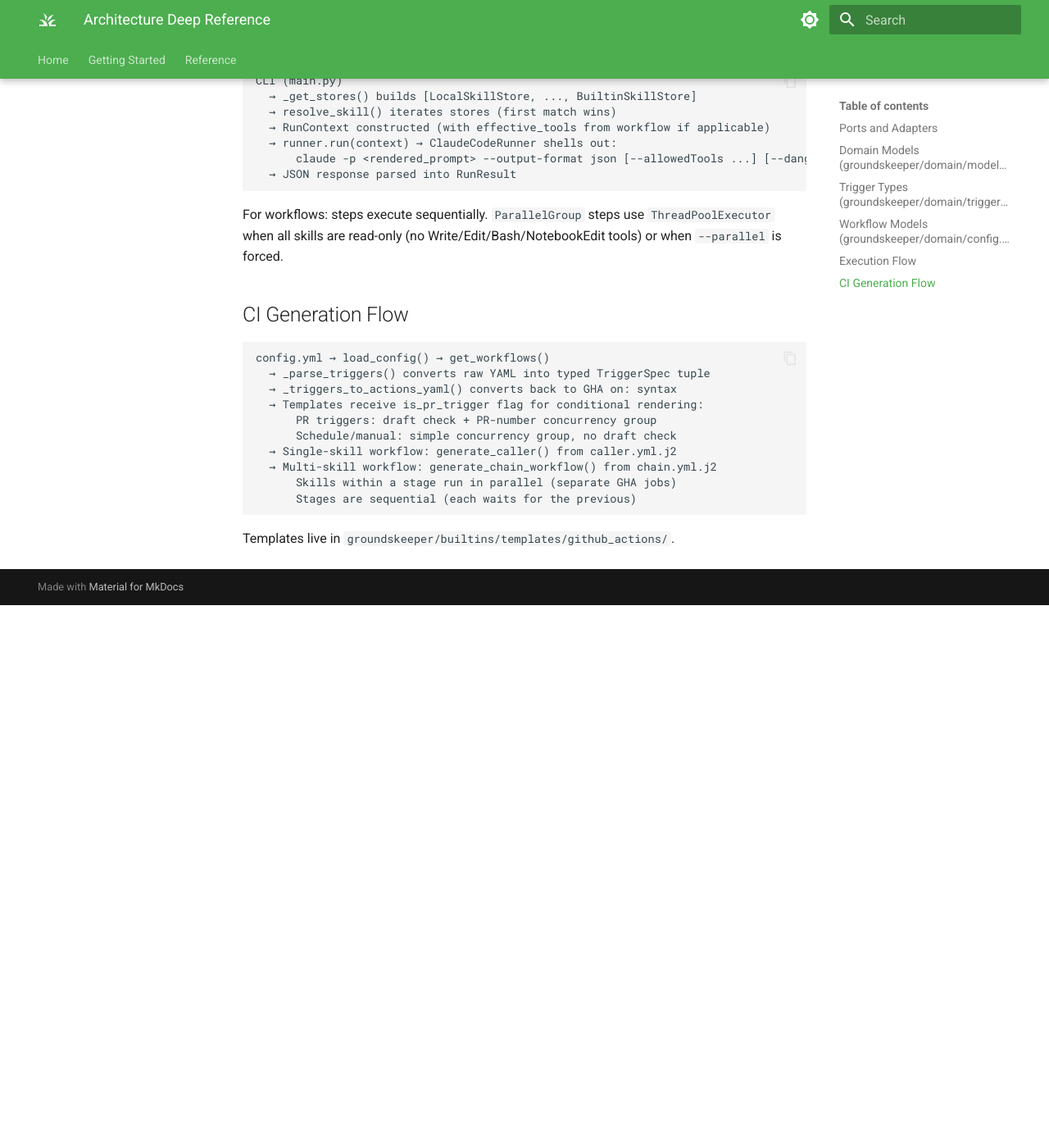
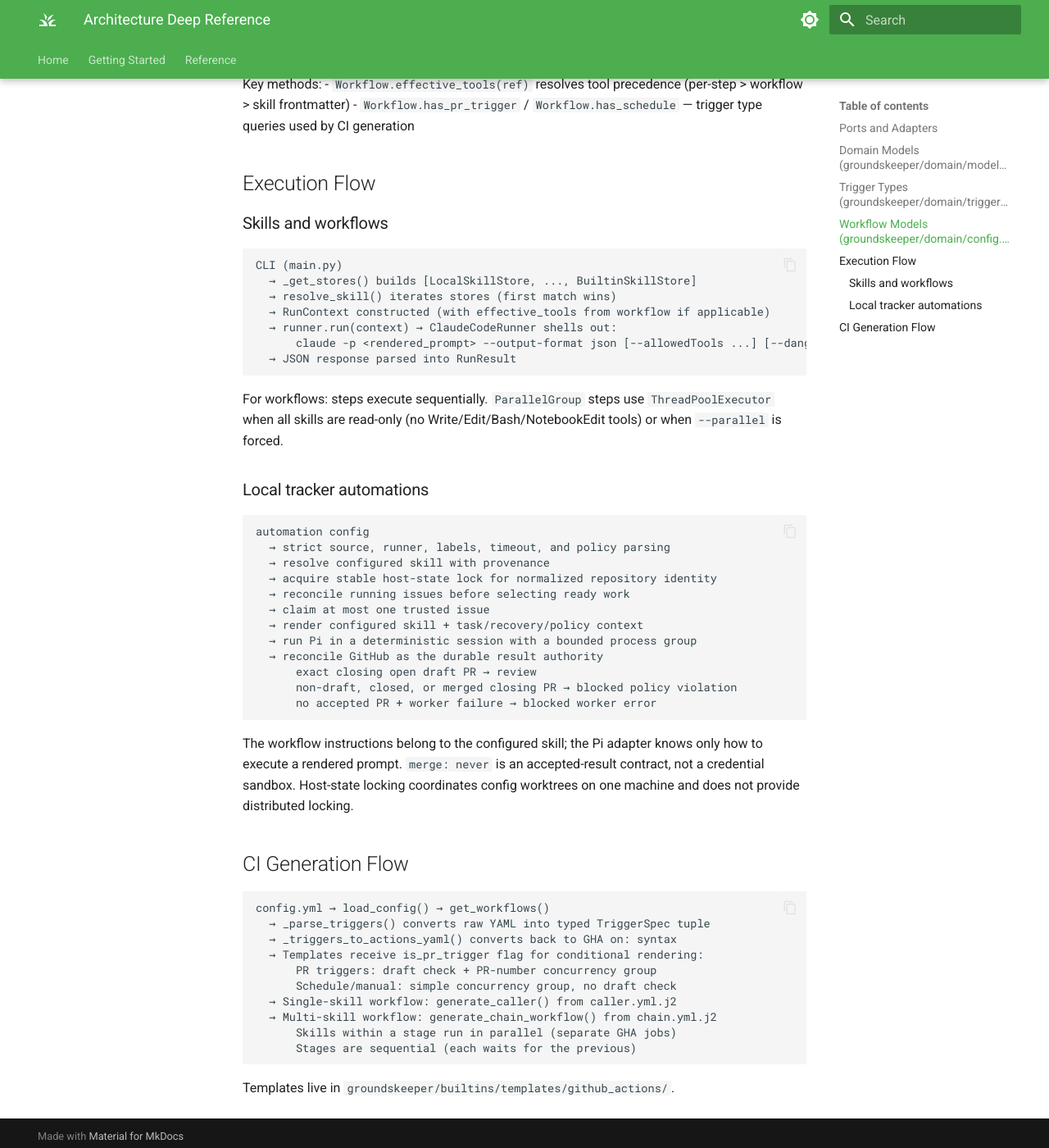
Before and after one commit to safurrier/groundskeeper, an MkDocs documentation site: the page built from docs/architecture.md, in a window 1280 px wide and 1400 px high, scrolled down 1582 px. Shown: the whole window at 82% size. Built offline with MkDocs 1.6.1 and Material for MkDocs 9.7.7, drawn with Linux system fonts in a browser that asks for light colours; before the commit the page ends 2320 px from its top, so only the background shows below that; some of the changed text lies outside the part shown.

Commit message:
docs: refresh agent context for automation architecture

````diff
--- a/docs/architecture.md
+++ b/docs/architecture.md
@@ -23,6 +23,11 @@ The domain layer has zero external dependencies. All I/O goes through protocol i
 | `SkillStore` | Load/list skills | `LocalSkillStore` (`.groundskeeper/skills/` + external paths), `BuiltinSkillStore` (shipped) |
 | `AgentRunner` | Execute a skill | `ClaudeCodeRunner` (shells out to `claude` CLI), `DryRunRunner` (prints prompt) |
 | `CIProvider` | Generate CI YAML | `GitHubActionsProvider` (Jinja2 templates) |
+| `Tracker` | Select, claim, transition, and reconcile durable tasks | `GitHubIssuesTracker` |
+| `AutomationRunner` | Execute one normalized tracker task | `PiAutomationRunner` with a configured skill |
+
+`ProcessClient` is the only operating-system process boundary. Pi and GitHub
+adapters provide typed semantic operations and bounded timeouts above it.
 
 ## Domain Models (`groundskeeper/domain/models.py`)
 
@@ -56,6 +61,8 @@ Key methods:
 
 ## Execution Flow
 
+### Skills and workflows
+
 ```
 CLI (main.py)
   → _get_stores() builds [LocalSkillStore, ..., BuiltinSkillStore]
@@ -67,6 +74,28 @@ CLI (main.py)
 ```
 
 For workflows: steps execute sequentially. `ParallelGroup` steps use `ThreadPoolExecutor` when all skills are read-only (no Write/Edit/Bash/NotebookEdit tools) or when `--parallel` is forced.
+
+### Local tracker automations
+
+```text
+automation config
+  → strict source, runner, labels, timeout, and policy parsing
+  → resolve configured skill with provenance
+  → acquire stable host-state lock for normalized repository identity
+  → reconcile running issues before selecting ready work
+  → claim at most one trusted issue
+  → render configured skill + task/recovery/policy context
+  → run Pi in a deterministic session with a bounded process group
+  → reconcile GitHub as the durable result authority
+      exact closing open draft PR → review
+      non-draft, closed, or merged closing PR → blocked policy violation
+      no accepted PR + worker failure → blocked worker error
+```
+
+The workflow instructions belong to the configured skill; the Pi adapter knows
+only how to execute a rendered prompt. `merge: never` is an accepted-result
+contract, not a credential sandbox. Host-state locking coordinates config
+worktrees on one machine and does not provide distributed locking.
 
 ## CI Generation Flow
 
````
Also changed, not shown: AGENTS.md (+35 -103 lines), docs/AGENTS.md (+3 -1 lines), docs/config-and-skills.md (+1 -1 lines).
